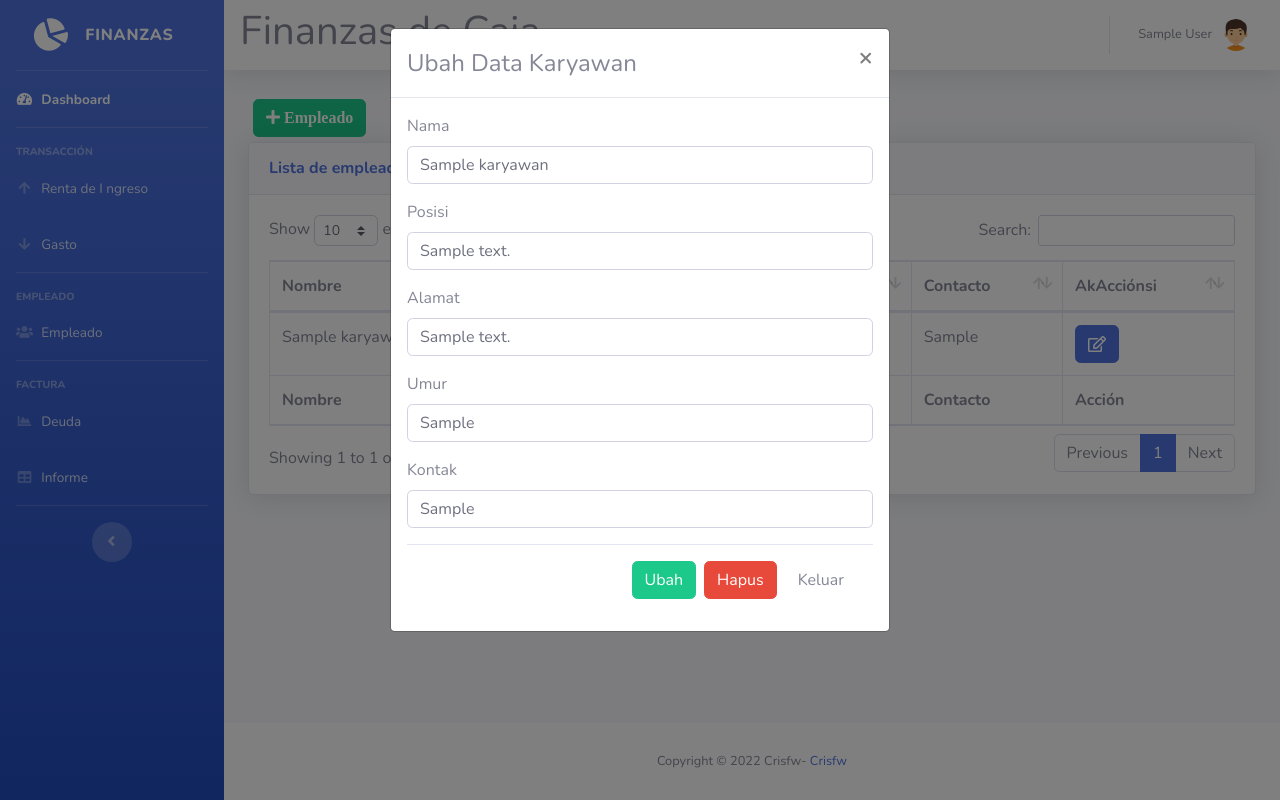
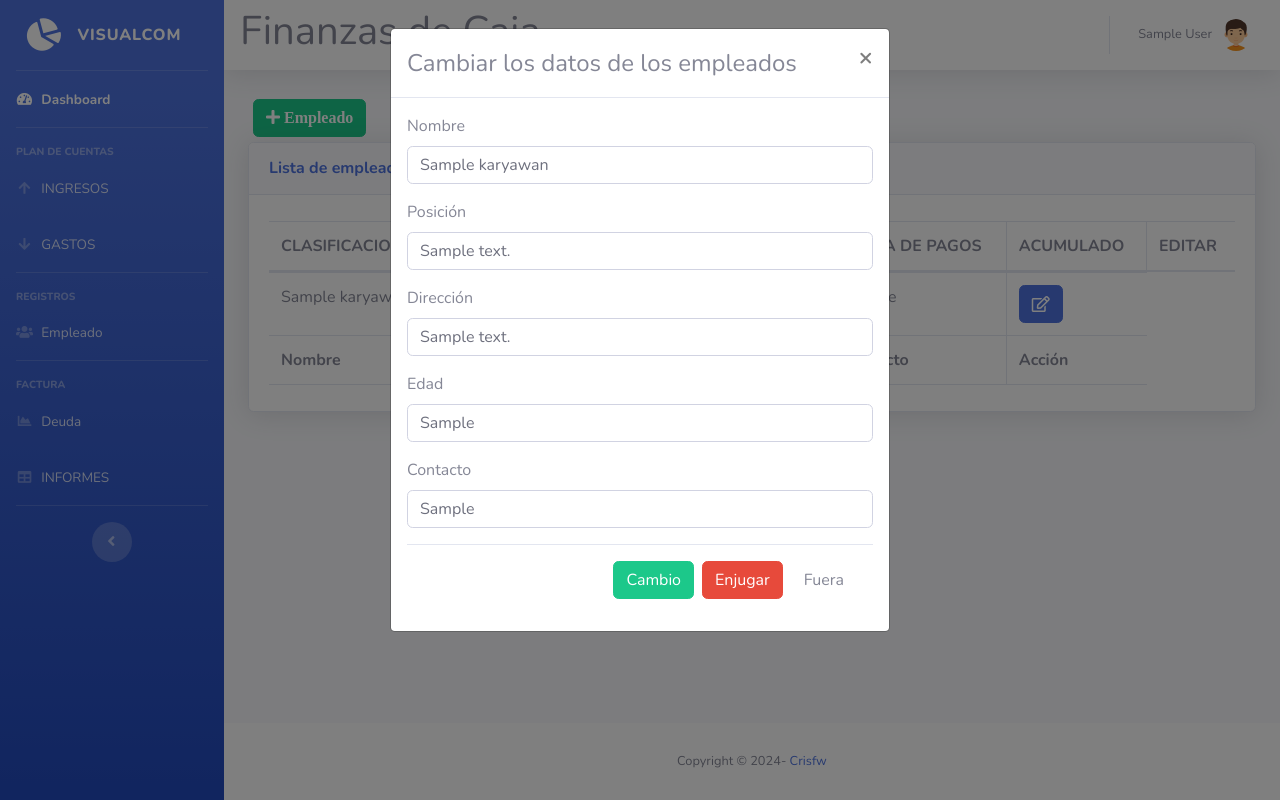
Before and after one commit to rodrixc982/FLUJO-DE-CAJA, a PHP site: page /karyawan.php in a window 1280 px wide, after a click that opens the changed part. Run offline with PHP 8.4, Linux system fonts and the light colour scheme; the visitor is signed in with stand-in values (Sample User, id 1); tables that the repository leaves empty or names only in its code hold one stand-in row (values such as "Sample post").

Commit message:
Actualización de varios archivos

```diff
--- a/footer.php
+++ b/footer.php
@@ -2,7 +2,7 @@
       <footer class="sticky-footer bg-white">
         <div class="container my-auto">
           <div class="copyright text-center my-auto">
-            <span>Copyright &copy; 2022 Crisfw- <a href='https://sharecodingan.blogspot.com/' title='sharecodingan.blogspot.com' target='_blank'>Crisfw</a>
+            <span>Copyright &copy; 2024- <a href='https://sharecodingan.blogspot.com/' title='sharecodingan.blogspot.com' target='_blank'>Crisfw</a>
             </span>
           </div>
         </div>
--- a/karyawan.php
+++ b/karyawan.php
@@ -50,12 +50,13 @@
                 <table class="table table-bordered" id="dataTable" width="100%" cellspacing="0">
                   <thead>
                     <tr>
-                      <th>Nombre</th>
-                      <th>Posición</th>
-                      <th>Dirección</th>
-                      <th>Edad</th>
-                      <th>Contacto</th>
-                      <th>AkAcciónsi</th>
+                      <th>CLASIFICACION</th>
+                      <th>PLAN DE CUENTAS</th>
+                      <th>ARTICULOS</th>
+                      <th>VALOR</th>
+                      <th>FECHA DE PAGOS</th>
+					  <th>ACUMULADO</th>
+                      <th>EDITAR</th>
                     </tr>
                   </thead>
                   <tfoot>
@@ -93,7 +94,7 @@
 <!-- Modal content-->
 <div class="modal-content">
 <div class="modal-header">
-<h4 class="modal-title">Ubah Data Karyawan</h4>
+<h4 class="modal-title">Cambiar los datos de los empleados</h4>
 <button type="button" class="close" data-dismiss="modal">&times;</button>
 </div>
 <div class="modal-body">
@@ -110,34 +111,34 @@
 <input type="hidden" name="id_karyawan" value="<?php echo $row['id_karyawan']; ?>">
 
 <div class="form-group">
-<label>Nama</label>
+<label>Nombre</label>
 <input type="text" name="nama" class="form-control" value="<?php echo $row['nama']; ?>">
 </div>
 
 <div class="form-group">
-<label>Posisi</label>
+<label>Posición</label>
 <input type="text" name="posisi" class="form-control" value="<?php echo $row['posisi']; ?>">
 </div>
 
 <div class="form-group">
-<label>Alamat</label>
+<label>Dirección</label>
 <input type="text" name="alamat" class="form-control" value="<?php echo $row['alamat']; ?>">
 </div>
 
 <div class="form-group">
-<label>Umur</label>
+<label>Edad</label>
 <input type="text" name="umur" class="form-control" value="<?php echo $row['umur']; ?>">
 </div>
 
 <div class="form-group">
-<label>Kontak</label>
+<label>Contacto</label>
 <input type="text" name="kontak" class="form-control" value="<?php echo $row['kontak']; ?>">
 </div>
 
 <div class="modal-footer">
-<button type="submit" class="btn btn-success">Ubah</button>
-<a href="hapus-karyawan.php?id_karyawan=<?=$row['id_karyawan'];?>" Onclick="confirm('Anda Yakin Ingin Menghapus?')" class="btn btn-danger">Hapus</a>
-<button type="button" class="btn btn-default" data-dismiss="modal">Keluar</button>
+<button type="submit" class="btn btn-success">Cambio</button>
+<a href="hapus-karyawan.php?id_karyawan=<?=$row['id_karyawan'];?>" Onclick="confirm('Anda Yakin Ingin Menghapus?')" class="btn btn-danger">Enjugar</a>
+<button type="button" class="btn btn-default" data-dismiss="modal">Fuera</button>
 </div>
 <?php
 }
@@ -161,28 +162,28 @@
       <div class="modal-content">
         <!-- heading modal -->
         <div class="modal-header">
-          <h4 class="modal-title">Tambah Karyawan</h4>
+          <h4 class="modal-title">Agregar empleados</h4>
 		    <button type="button" class="close" data-dismiss="modal">&times;</button>
         </div>
         <!-- body modal -->
 		<form action="tambah-karyawan.php" method="get">
         <div class="modal-body">
-		Nama :
+		Nombre :
          <input type="text" class="form-control" name="nama">
-		Posisi :
+		Posicion :
          <input type="text" class="form-control" name="posisi">
-		Alamat :
+		Dirección :
          <input type="text" class="form-control" name="alamat">
-		Umur :
+		Edad :
          <input type="number" class="form-control" name="umur">
-		Kontak :
+		Contacto:
          <input type="text" class="form-control" name="kontak">
         </div>
         <!-- footer modal -->
         <div class="modal-footer">
-		<button type="submit" class="btn btn-success" >Tambah</button>
+		<button type="submit" class="btn btn-success" >Agregar</button>
 		</form>
-          <button type="button" class="btn btn-default" data-dismiss="modal">Keluar</button>
+          <button type="button" class="btn btn-default" data-dismiss="modal">Fuera</button>
         </div>
       </div>
 
--- a/laporan.php
+++ b/laporan.php
@@ -41,7 +41,7 @@
                    <!-- DataTales Example -->
           <div class="card shadow mb-4">
             <div class="card-header py-3">
-              <h6 class="m-0 font-weight-bold text-primary">Lista de empleados</h6>
+              <h6 class="m-0 font-weight-bold text-primary">Lista de Caja</h6>
             </div>
             <div class="card-body">
               <div class="table-responsive">
@@ -79,7 +79,7 @@
 $no = 1;
 ?>
                     <tr>
-                      <td>Inclusión</td>
+                      <td>INGRESO DE CAJA</td>
                       <td><?=$query1?></td>
                       <td>S/. <?=number_format($jumlahmasuk,2,',','.');?></td>
 					  <td>
@@ -89,7 +89,7 @@
 </tr>
 
                     <tr>
-                      <td>Gasto</td>
+                      <td>GASTO DE CAJA</td>
                       <td><?=$query2?></td>
                       <td>S/. <?=number_format($jumlahkeluar,2,',','.');?></td>
 					  <td>
--- a/sidebar.php
+++ b/sidebar.php
@@ -9,7 +9,7 @@
         <div class="sidebar-brand-icon rotate-n-15">
           <i class="fas fa-chart-pie"></i>
         </div>
-        <div class="sidebar-brand-text mx-3">Finanzas</div>
+        <div class="sidebar-brand-text mx-3">VisualCom</div>
       </a>
 
       <!-- Divider -->
@@ -27,14 +27,14 @@
 
       <!-- Heading -->
       <div class="sidebar-heading">
-        Transacción
+        PlAN DE CUENTAS
       </div>
 
       <!-- Nav Item - Pages Collapse Menu -->
       <li class="nav-item">
         <a class="nav-link collapsed" href="pendapatan.php">
           <i class="fas fa-fw fa-arrow-up"></i>
-          <span>Renta de I ngreso</span>
+          <span>INGRESOS</span>
         </a>
       </li>
 
@@ -42,7 +42,7 @@
       <li class="nav-item">
         <a class="nav-link collapsed" href="pengeluaran.php" >
           <i class="fas fa-fw fa-arrow-down"></i>
-          <span>Gasto</span>
+          <span>GASTOS</span>
         </a>
       </li>
 
@@ -51,7 +51,7 @@
 
       <!-- Heading -->
       <div class="sidebar-heading">
-        Empleado
+        REGISTROS
       </div>
 
       <!-- Nav Item - Pages Collapse Menu -->
@@ -81,7 +81,7 @@
       <li class="nav-item">
         <a class="nav-link" href="laporan.php">
           <i class="fas fa-fw fa-table"></i>
-          <span>Informe</span></a>
+          <span>INFORMES</span></a>
       </li>
 
       <!-- Divider -->
```
Also changed, not shown: index.php (+10 -3 lines), log.txt (+10 -0 lines), pendapatan.php (+53 -30 lines), pengeluaran.php (+48 -16 lines), profile.php (+8 -8 lines).
